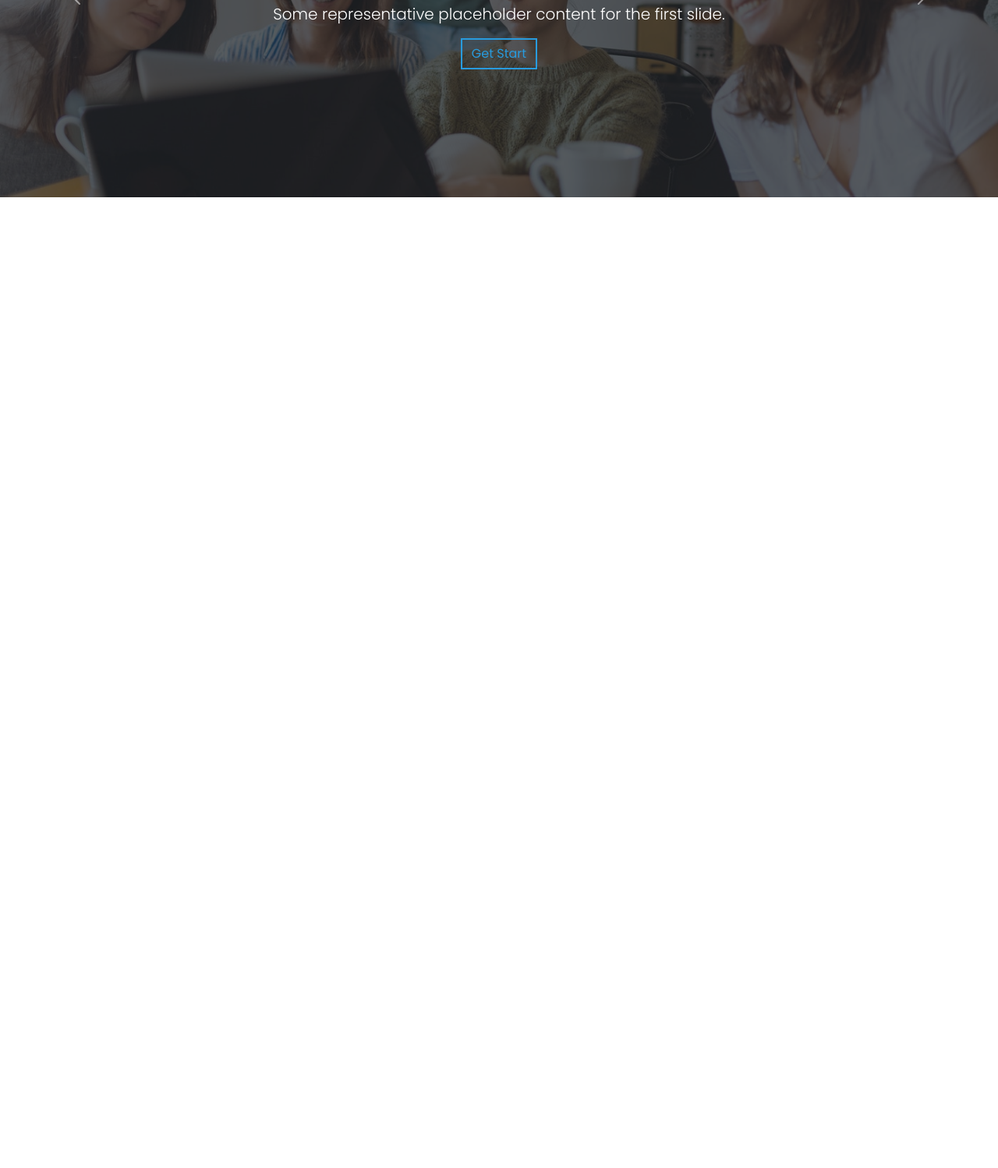
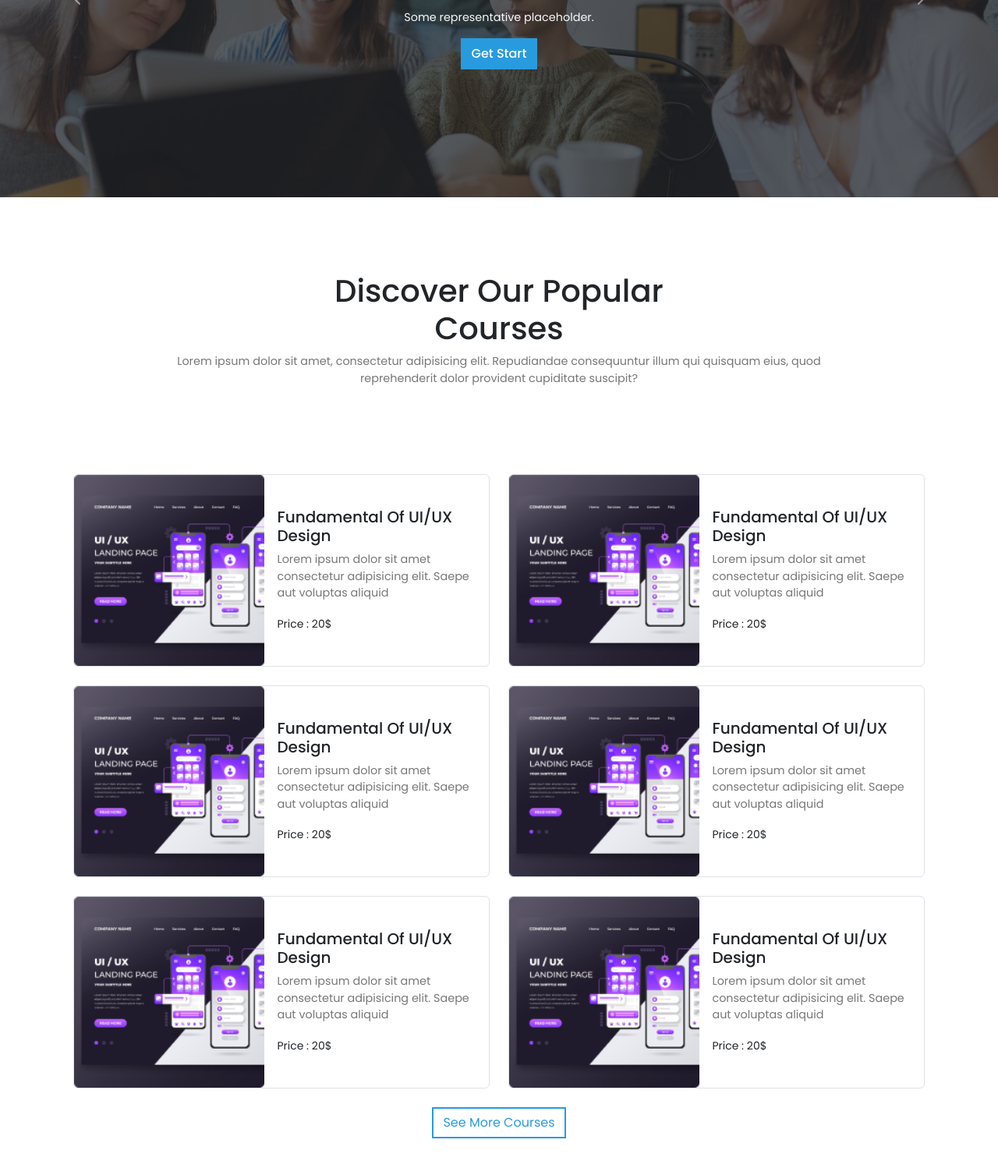
Before and after one commit to mdfaysal22/MasterStudy, a plain HTML site: page index.html in a window 1280 px wide. Shown: the part 324-1822 px from the top of the page at 78% size. Before the commit the page ends 800 px from the top, so only its background shows below. Drawn offline with nearby package versions, Linux system fonts and the light colour scheme.

Commit message:
Add Popular Course Section

```diff
--- a/css/style.css
+++ b/css/style.css
@@ -28,15 +28,39 @@ body {
   font-family: "Poppins", sans-serif;
 }
 
-#header-section .navbar-register {
+p {
+  color: #777777;
+  font-size: 0.9rem !important;
+}
+
+.custom-btn {
   border: 2px solid #289BDE;
 }
-#header-section .navbar-register a {
+.custom-btn a {
   color: #289BDE;
 }
-#header-section .navbar-register:hover {
+
+.custom-btn:hover {
+  background-color: #289BDE;
+  border: 2px solid #289BDE;
+}
+.custom-btn:hover a {
+  color: #fff;
+}
+
+.custom-btn-2 {
+  border: 2px solid #289BDE;
   background-color: #289BDE;
 }
-#header-section .navbar-register:hover a {
+.custom-btn-2 a {
+  color: #fff;
+  font-weight: 500;
+}
+
+.custom-btn-2:hover {
+  border: 2px solid #fff;
+  background: transparent;
+}
+.custom-btn-2:hover a {
   color: #fff;
 }/*# sourceMappingURL=style.css.map */
--- a/index.html
+++ b/index.html
@@ -18,7 +18,7 @@
         <nav class="navbar navbar-expand-lg bg-body">
             <div class="container">
               <a class="navbar-brand" href="#">MasterStudy</a>
-              <button class="navbar-register rounded-0 me-3 btn ms-auto d-none d-md-inline-block d-lg-none"><a href="#">Register</a></button>
+              <button class="custom-btn rounded-0 me-3 btn ms-auto d-none d-md-inline-block d-lg-none"><a href="#">Register</a></button>
               <button class="navbar-toggler" type="button" data-bs-toggle="collapse" data-bs-target="#navbarNav" aria-controls="navbarNav" aria-expanded="false" aria-label="Toggle navigation">
                 <i class="fa-solid fa-sliders"></i>
               </button>
@@ -40,10 +40,10 @@
                   <li class="nav-item">
                     <a class="nav-link" href="#">Contact</a>
                   </li>
-                  <button class="navbar-register rounded-0 btn d-sm-inline-block d-md-none d-lg-none"><a href="#">Register</a></button>
+                  <button class="custom-btn rounded-0 btn d-sm-inline-block d-md-none d-lg-none"><a href="#">Register</a></button>
                 </ul>
               </div>
-              <button class="navbar-register rounded-0 btn d-none  d-lg-inline-block"><a href="#">Register</a></button>
+              <button class="custom-btn rounded-0 btn d-none  d-lg-inline-block"><a href="#">Register</a></button>
             </div>
           </nav>
 
@@ -54,27 +54,27 @@
                     <img src="./img/cover-1.jpg" class="opacity-25 d-block w-100" alt="...">
                     <div class="carousel-caption mb-0 pb-0 mb-lg-5 mb-md-3 pb-lg-5 pb-md-3 ">
                       <h5 class="display-4 d-none d-md-block">First slide label</h5>
-                      <h5 class="h1 d-md-none">First slide label</h5>
-                      <p class="lead">Some representative placeholder content for the first slide.</p>
-                      <button class="btn mb-0 mb-lg-5 mb-md-3 navbar-register rounded-0"><a href="#">Get Start</a></button>
+                      <h5 class="h3 d-md-none mb-0">First slide label</h5>
+                      <p class="text-light">Some representative placeholder.</p>
+                      <button class="btn mb-0 mb-lg-5 mb-md-3 custom-btn-2 rounded-0"><a href="#">Get Start</a></button>
                     </div>
                   </div>
                   <div class="carousel-item bg-dark">
                     <img src="./img/cover-2.jpg" class="opacity-25 d-block w-100" alt="...">
                     <div class="carousel-caption mb-0 pb-0 mb-lg-5 mb-md-3 pb-lg-5 pb-md-3">
                       <h5 class="display-4 d-none d-md-block">Second slide label</h5>
-                      <h5 class="h1 d-md-none">Second slide label</h5>
-                      <p class="lead">Some representative placeholder content for the second slide.</p>
-                        <button class="btn mb-0 mb-lg-5 mb-md-3 navbar-register rounded-0"><a href="#">Get Start</a></button>
+                      <h5 class="h3 d-md-none">Second slide label</h5>
+                      <p class="text-light">Some representative placeholder.</p>
+                        <button class="btn mb-0 mb-lg-5 mb-md-3 custom-btn-2 rounded-0"><a href="#">Get Start</a></button>
                     </div>
                   </div>
                   <div class="carousel-item bg-dark">
                     <img src="./img/cover-3.jpg" class="opacity-25 d-block w-100" alt="...">
                     <div class="carousel-caption mb-0 pb-0 mb-lg-5 mb-md-3 pb-lg-5 pb-md-3">
                       <h5 class="display-4 d-none d-md-block">Third slide label</h5>
-                      <h5 class="h1 d-md-none">Third slide label</h5>
-                      <p class="lead">Some representative placeholder content for the third slide.</p>
-                      <button class="btn mb-0 mb-lg-5 mb-md-3 navbar-register rounded-0"><a href="#">Get Start</a></button>
+                      <h5 class="h3 d-md-none">Third slide label</h5>
+                      <p class="text-light">Some representative placeholder .</p>
+                      <button class="btn mb-0 mb-lg-5 mb-md-3 custom-btn-2 rounded-0"><a href="#">Get Start</a></button>
                     </div>
                   </div>
                 </div>
@@ -91,6 +91,107 @@
     </header>
     <!-- Header section Design Emd Here -->
 
+    <!-- Popular Course -->
+    <section id="course">
+      <div class="container">
+        <div class="text-center p-1 m-1 p-sm-2 m-sm-2 p-md-3 m-md-3 p-lg-5 m-lg-5">
+          <h1>Discover Our Popular <br> Courses</h1>
+          <p>Lorem ipsum dolor sit amet, consectetur adipisicing elit. Repudiandae consequuntur illum qui quisquam eius, quod reprehenderit dolor provident cupiditate suscipit?</p>
+        </div>
+
+        <div class="container-fluid container-md d-flex flex-column justify-content-center align-items-center mb-5">
+          <div class="row">
+            <div class="col-12 col-lg-6 mb-4">
+              <div class="d-flex flex-column flex-sm-row justify-content-center align-items-center border border-1 rounded">
+                <div class="w-100 ">
+                  <img class="w-100" src="./img/course-1.png" alt="Course One Image">
+                </div>
+                <div>
+                  <div class="p-3">
+                    <h5>Fundamental Of UI/UX Design</h5>
+                    <p>Lorem ipsum dolor sit amet consectetur adipisicing elit. Saepe aut voluptas aliquid </p>
+                    <small>Price : 20$</small>
+                  </div>
+                </div>
+              </div>
+            </div>
+            <div class="col-12 col-lg-6 mb-4">
+              <div class="d-flex flex-column flex-sm-row justify-content-center align-items-center border border-1 rounded">
+                <div class="w-100">
+                  <img class="w-100" src="./img/course-1.png" alt="Course One Image">
+                </div>
+                <div>
+                  <div class="p-3">
+                    <h5>Fundamental Of UI/UX Design</h5>
+                    <p>Lorem ipsum dolor sit amet consectetur adipisicing elit. Saepe aut voluptas aliquid </p>
+                    <small>Price : 20$</small>
+                  </div>
+                </div>
+              </div>
+            </div>
+            <div class="col-12 col-lg-6 mb-4">
+              <div class="d-flex flex-column flex-sm-row justify-content-center align-items-center border border-1 rounded">
+                <div class="w-100">
+                  <img class="w-100" src="./img/course-1.png" alt="Course One Image">
+                </div>
+                <div>
+                  <div class="p-3">
+                    <h5>Fundamental Of UI/UX Design</h5>
+                    <p>Lorem ipsum dolor sit amet consectetur adipisicing elit. Saepe aut voluptas aliquid </p>
+                    <small>Price : 20$</small>
+                  </div>
+                </div>
+              </div>
+            </div>
+            <div class="col-12 col-lg-6 mb-4">
+              <div class="d-flex flex-column flex-sm-row justify-content-center align-items-center border border-1 rounded">
+                <div class="w-100">
+                  <img class="w-100" src="./img/course-1.png" alt="Course One Image">
+                </div>
+                <div>
+                  <div class="p-3">
+                    <h5>Fundamental Of UI/UX Design</h5>
+                    <p>Lorem ipsum dolor sit amet consectetur adipisicing elit. Saepe aut voluptas aliquid </p>
+                    <small>Price : 20$</small>
+                  </div>
+                </div>
+              </div>
+            </div>
+            <div class="col-12 col-lg-6 mb-4">
+              <div class="d-flex flex-column flex-sm-row justify-content-center align-items-center border border-1 rounded">
+                <div class="w-100">
+                  <img class="w-100" src="./img/course-1.png" alt="Course One Image">
+                </div>
+                <div>
+                  <div class="p-3">
+                    <h5>Fundamental Of UI/UX Design</h5>
+                    <p>Lorem ipsum dolor sit amet consectetur adipisicing elit. Saepe aut voluptas aliquid </p>
+                    <small>Price : 20$</small>
+                  </div>
+                </div>
+              </div>
+            </div>
+            <div class="col-12 col-lg-6 mb-4">
+              <div class="d-flex flex-column flex-sm-row justify-content-center align-items-center border border-1 rounded">
+                <div class="w-100">
+                  <img class="w-100" src="./img/course-1.png" alt="Course One Image">
+                </div>
+                <div>
+                  <div class="p-3">
+                    <h5>Fundamental Of UI/UX Design</h5>
+                    <p>Lorem ipsum dolor sit amet consectetur adipisicing elit. Saepe aut voluptas aliquid </p>
+                    <small>Price : 20$</small>
+                  </div>
+                </div>
+              </div>
+            </div>
+
+          </div>
+          <button class="btn custom-btn rounded-0"><a href="#">See More Courses</a></button>
+        </div>
+      </div>
+    </section>
+    <!-- Popular Courses End -->
 
     <!-- FOnt awesome Link Here -->
     <script src="https://kit.fontawesome.com/7087213ae2.js" crossorigin="anonymous"></script>
```
